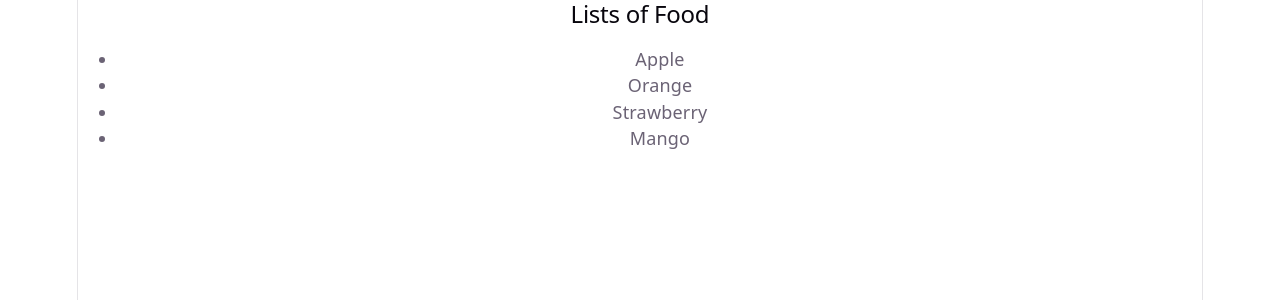
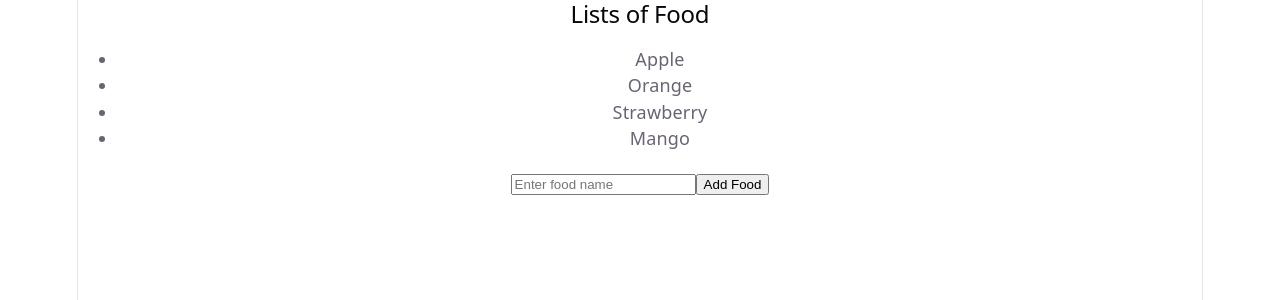
Before and after one commit to KingKunta22/JSDevJourneyV2, a React (Vite) app in the folder react-app-yt-3/: page / in a window 1280 px wide. Shown: the top 300 px of the page. Built offline with nearby package versions, Linux system fonts and the light colour scheme.

Commit message:
Back on track ez

```diff
--- a/react-app-yt-3/src/UpdatingArrays.jsx
+++ b/react-app-yt-3/src/UpdatingArrays.jsx
@@ -3,7 +3,16 @@ import React, { useState } from "react";
 function UpdatingArrays() {
   const [foods, setFood] = useState(["Apple", "Orange", "Strawberry", "Mango"]);
 
-  function handleAddFood() {}
+  function handleAddFood() {
+    let userInput = document.getElementById("foodInput").value
+    document.getElementById("foodInput").value = ""
+
+    setFood([...foods, userInput])
+  }
+
+  function removeFood() {
+
+  }
 
   return (
     <>
@@ -14,6 +23,8 @@ function UpdatingArrays() {
             <li key={index}>{food} </li>
           ))}
         </ul>
+        <input type="text" id="foodInput" placeholder="Enter food name" />
+        <button onClick={handleAddFood}>Add Food</button>
       </div>
     </>
   );
```
